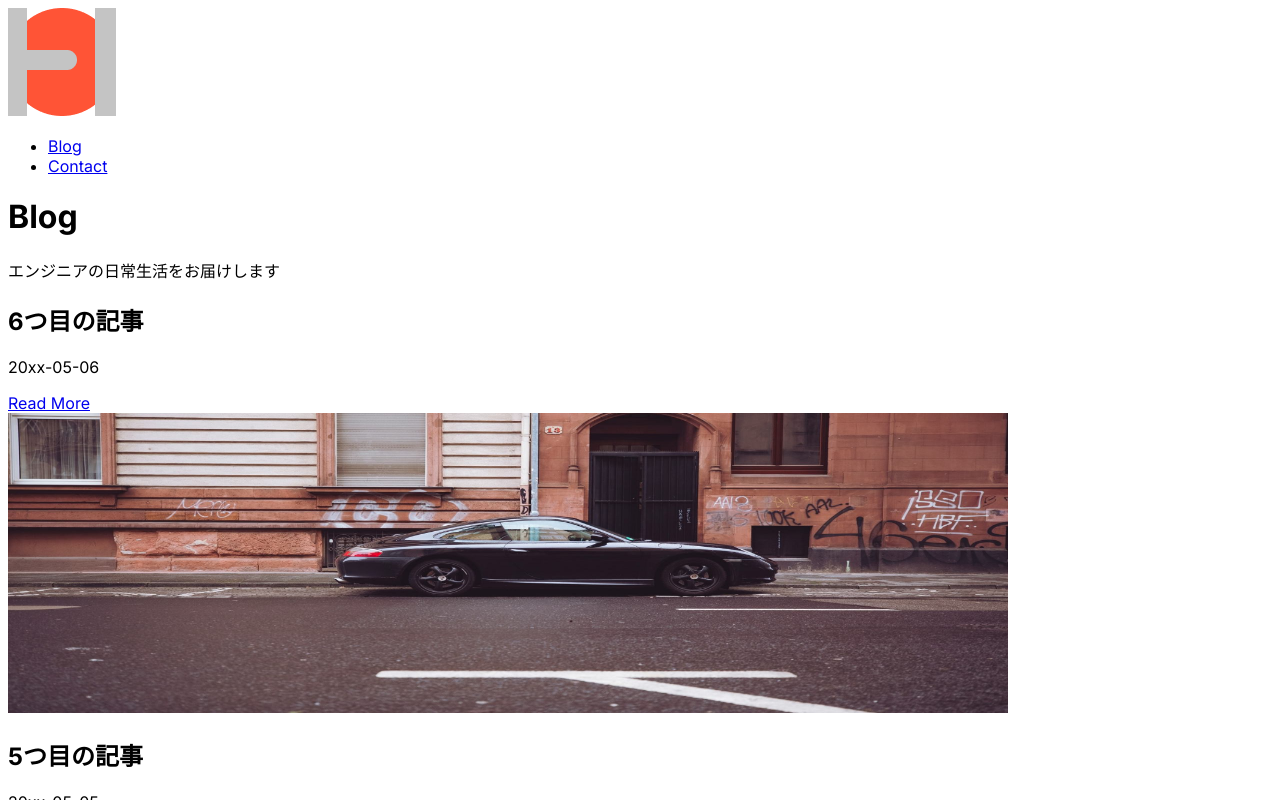
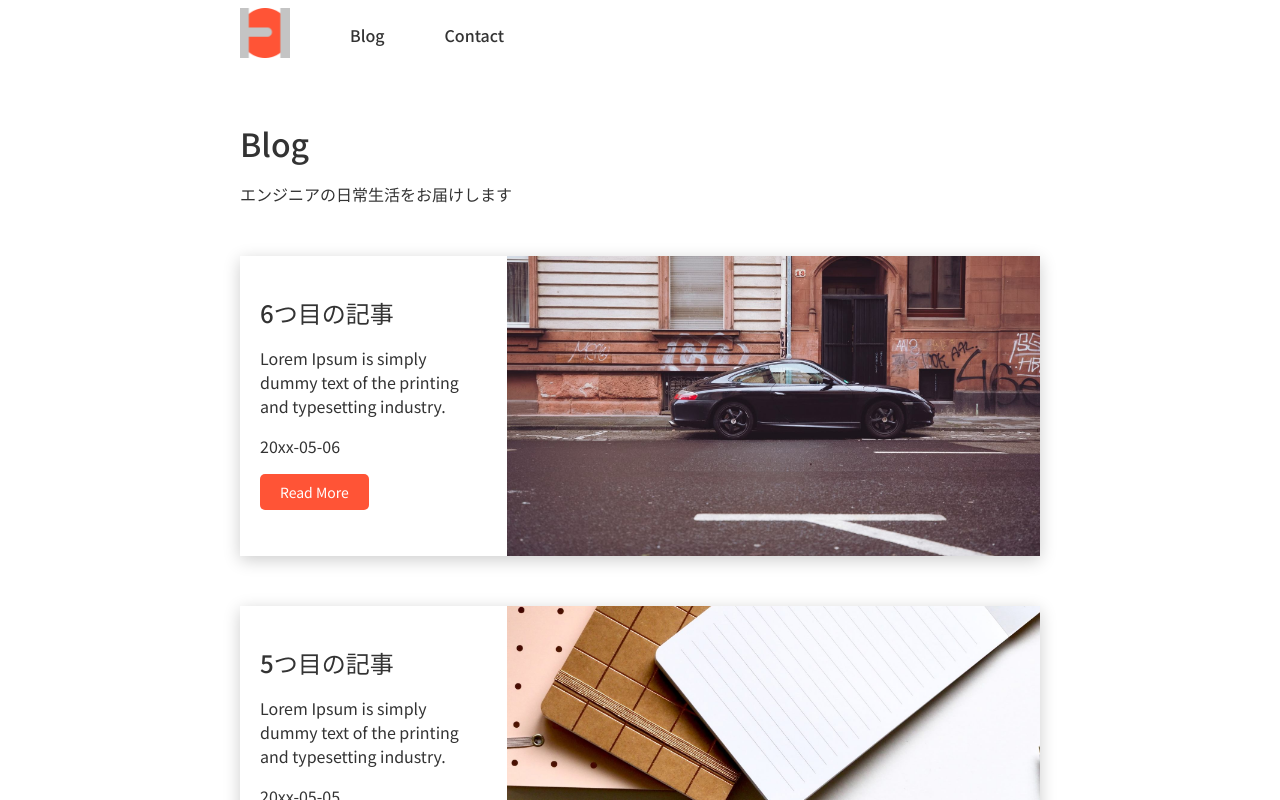
Before and after one commit to m-shogo/nextjs-site-tutorial-practice, a Next.js app: page /blog in a window 1280 px wide. Shown: the top 800 px of the page. Built offline with nearby package versions, Linux system fonts and the light colour scheme.

Commit message:
ClassName追加

```diff
--- a/app/blog/[slug]/page.js
+++ b/app/blog/[slug]/page.js
@@ -18,7 +18,7 @@ const SingleBlog = async (props) => {
   const { singleDocument } = await getSingleBlog(props);
   return (
     <>
-      <div>
+      <div className="img-container">
         <Image
           src={singleDocument.data.image}
           alt="blog-image"
@@ -28,8 +28,8 @@ const SingleBlog = async (props) => {
           priority={true}
         />
       </div>
-      <div>
-        <div>
+      <div className="wrapper">
+        <div className="container">
           <h1>{singleDocument.data.title}</h1>
           <p>{singleDocument.data.data}</p>
           <ReactMarkdown>{singleDocument.content}</ReactMarkdown>
--- a/app/blog/page.js
+++ b/app/blog/page.js
@@ -28,18 +28,19 @@ const Blog = async () => {
   const { blogs } = await getAllBlogs();
   return (
     <>
-      <div>
-        <div>
+      <div className="wrapper">
+        <div className="container">
           <h1>Blog</h1>
           <p>エンジニアの日常生活をお届けします</p>
           {blogs.map((blog, index) => (
-            <div>
-              <div key={index}>
+            <div key={index} className="blogCard">
+              <div className="cardContainer">
                 <h2>{blog.frontmatter.title}</h2>
+                <p>{blog.frontmatter.excerpt}</p>
                 <p>{blog.frontmatter.date}</p>
                 <Link href={`/blog/${blog.slug}`}>Read More</Link>
               </div>
-              <div>
+              <div className="blogImg">
                 <Image
                   src={blog.frontmatter.image}
                   alt="card-image"
--- a/app/layout.js
+++ b/app/layout.js
@@ -1,8 +1,11 @@
-import { Inter } from "next/font/google";
+import "./styles/all.css";
+import "./styles/blog.css";
+import "./styles/common.css";
+import "./styles/contact.css";
+import "./styles/index.css";
+import "./styles/singleBlog.css";
 import Header from "./components/header";
 import Footer from "./components/footer";
-
-const inter = Inter({ subsets: ["latin"] });
 
 export const metadata = {
   title: "Create Next App",
@@ -12,7 +15,7 @@ export const metadata = {
 const RootLayout = ({ children }) => {
   return (
     <html lang="en">
-      <body className={inter.className}>
+      <body>
         <Header />
         <main>{children}</main>
         <Footer />
```
Also changed, not shown: app/contact/page.js (+12 -7 lines), app/page.js (+9 -10 lines).
